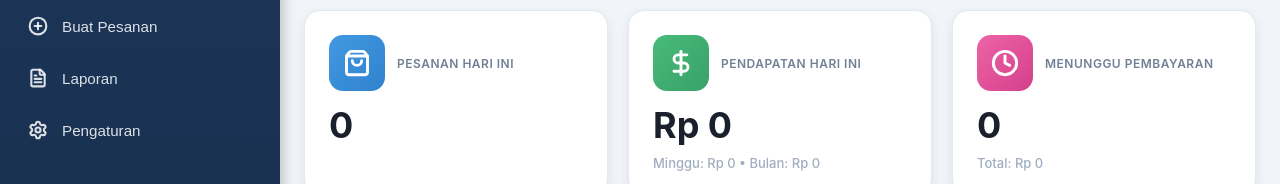
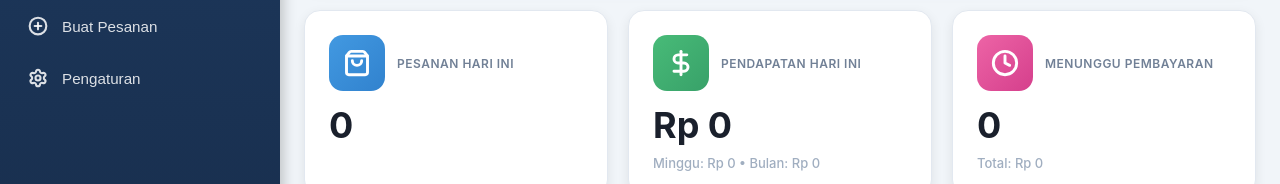
Before and after one commit to ayusafitri721/PercetakanDigitalApp, a React (Vite) app in the folder web-percetakan/: page /dashboard/kasir in a window 1280 px wide. Shown: the part 245-429 px from the top of the page. Built offline with nearby package versions, Linux system fonts and the light colour scheme; no server answers.

Commit message:
refactor: comment out unused 'FileText' import and related sidebar entries

```diff
--- a/web-percetakan/src/pages/dashboard/kasir/KasirDashboard.tsx
+++ b/web-percetakan/src/pages/dashboard/kasir/KasirDashboard.tsx
@@ -5,7 +5,7 @@ import {
   LayoutDashboard,
   ShoppingCart,
   PlusCircle,
-  FileText,
+  // FileText,
   Settings,
   LogOut,
   Menu,
@@ -136,7 +136,7 @@ const Sidebar: React.FC<SidebarProps> = ({
     { id: 'dashboard', label: 'Dashboard', Icon: LayoutDashboard },
     { id: 'orders', label: 'Pesanan', Icon: ShoppingCart },
     { id: 'create', label: 'Buat Pesanan', Icon: PlusCircle },
-    { id: 'reports', label: 'Laporan', Icon: FileText },
+    // { id: 'reports', label: 'Laporan', Icon: FileText },
     { id: 'settings', label: 'Pengaturan', Icon: Settings },
   ];
 
@@ -610,8 +610,8 @@ const KasirDashboardWithSidebar: React.FC = () => {
         return 'Pesanan';
       case 'create':
         return 'Buat Pesanan';
-      case 'reports':
-        return 'Laporan';
+      // case 'reports':
+      //   return 'Laporan';
       case 'settings':
         return 'Pengaturan';
       default:
```
